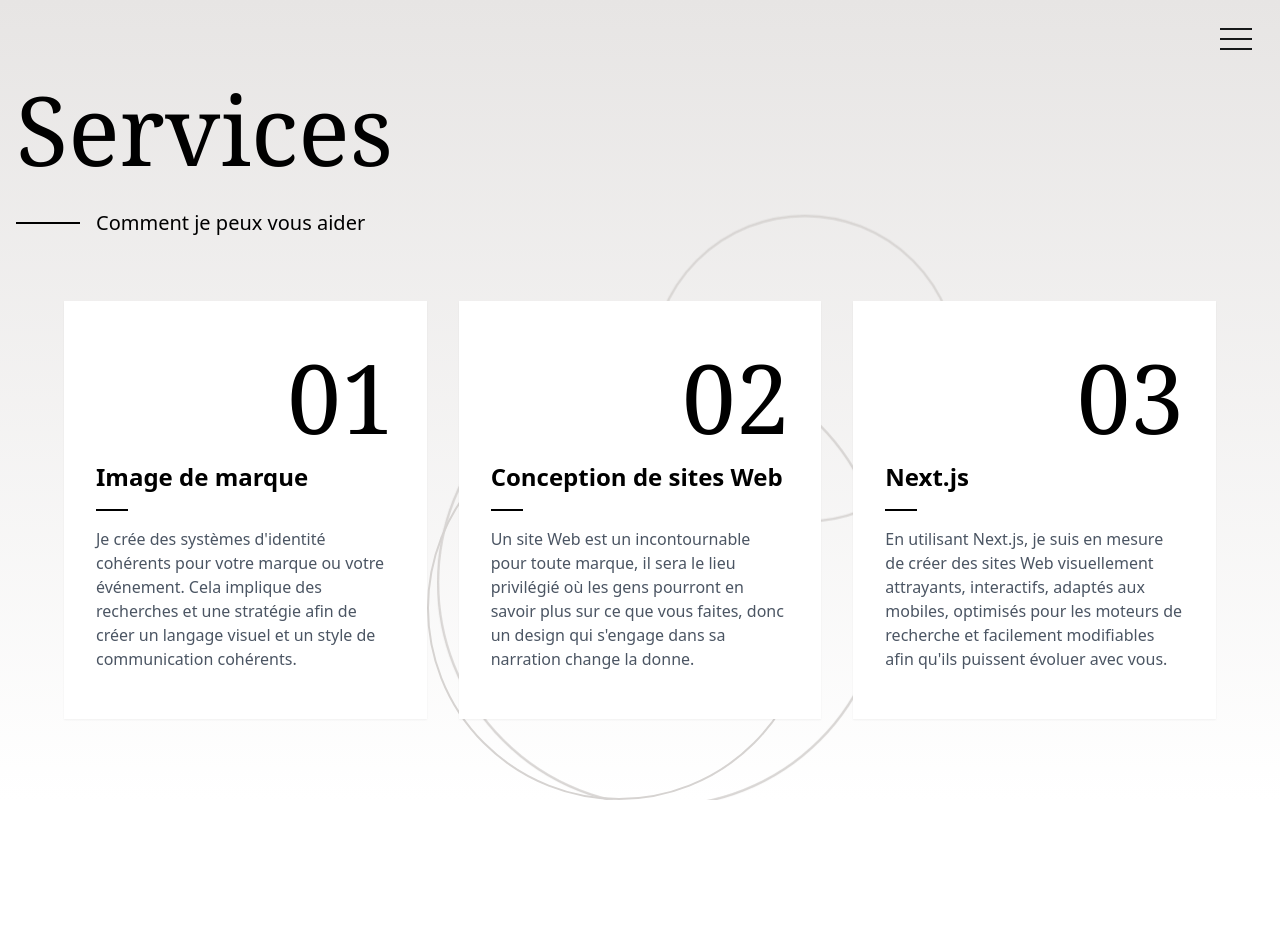
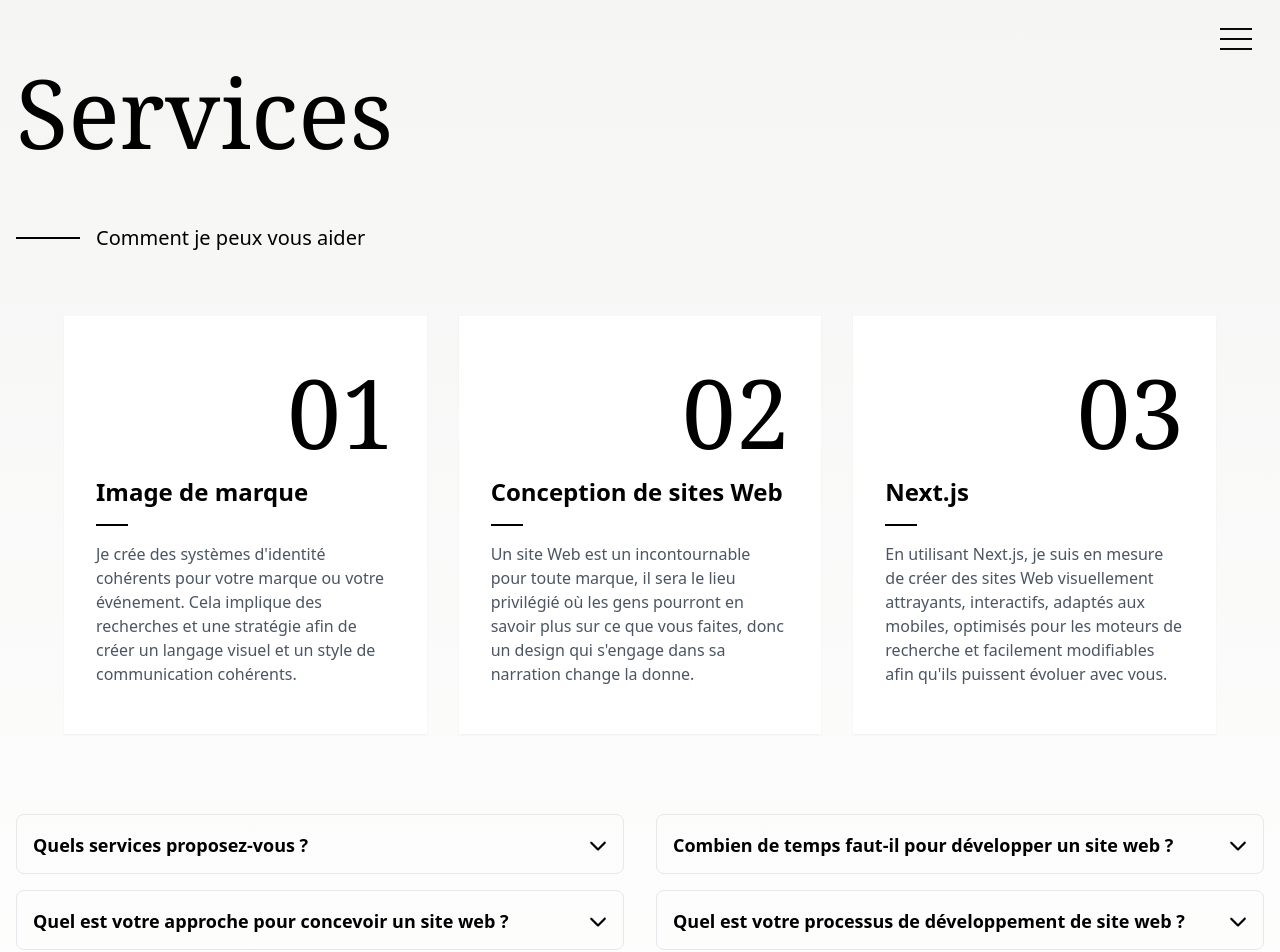
Before and after one commit to franckick0909/design, a Next.js app: page /pages/branding/services in a window 1280 px wide. Shown: the top 952 px of the page. Before the commit the page ends 800 px from the top, so only its background shows below. Built offline with nearby package versions, Linux system fonts and the light colour scheme; a web font is replaced by a local one.

Commit message:
commit 13

```diff
--- /dev/null
+++ b/src/app/components/accordion.tsx
@@ -0,0 +1,99 @@
+import { motion, Variants } from 'framer-motion'
+import { FaChevronDown } from 'react-icons/fa6'
+import React, { useState } from 'react'
+
+interface AccordionItemProps {
+  title: string
+  content: string
+  isExpanded: boolean
+  onToggle: () => void
+}
+
+interface AccordionProps {
+  items: Array<{
+    title: string
+    content: string
+  }>
+}
+
+const AccordionItem: React.FC<AccordionItemProps> = ({
+  title,
+  content,
+  isExpanded,
+  onToggle,
+}) => {
+  const cardVariants: Variants = {
+    collapsed: {
+      height: '60px',
+      transition: { type: 'spring', stiffness: 300, damping: 30 },
+    },
+    expanded: {
+      height: 'auto',
+      transition: { type: 'spring', stiffness: 300, damping: 30 },
+    },
+  }
+
+  const contentVariants: Variants = {
+    collapsed: { opacity: 0 },
+    expanded: {
+      opacity: 1,
+      transition: { delay: 0.1 },
+    },
+  }
+
+  const chevronVariants: Variants = {
+    collapsed: { rotate: 0 },
+    expanded: { rotate: 180 },
+  }
+
+  return (
+    <motion.div
+      className={`w-90 dark:bg-gray-800' my-4 h-full cursor-pointer select-none overflow-hidden rounded-lg border  dark:border-stone-200`}
+      variants={cardVariants}
+      initial="collapsed"
+      animate={isExpanded ? 'expanded' : 'collapsed'}
+      onClick={onToggle}
+    >
+      <div className="flex items-center justify-between p-4 text-gray-900 dark:text-gray-100">
+        <h2 className="m-0 text-base md:text-lg font-semibold text-black">{title}</h2>
+        <motion.div variants={chevronVariants}>
+          <FaChevronDown size={18} className="text-black" />
+        </motion.div>
+      </div>
+      <motion.div
+        className="text-md select-none px-4 py-4"
+        variants={contentVariants}
+        initial="collapsed"
+        animate={isExpanded ? 'expanded' : 'collapsed'}
+      >
+        <p className="m-0 text-sm md:text-base text-stone-700">
+          {content}
+        </p>
+      </motion.div>
+    </motion.div>
+  )
+}
+
+const Accordion: React.FC<AccordionProps> = ({ items }) => {
+  const [expandedIndex, setExpandedIndex] = useState<number | null>(null)
+
+  const handleToggle = (index: number) => {
+    setExpandedIndex(expandedIndex === index ? null : index)
+  }
+
+  return (
+    <div className="space-y-4">
+      {items.map((item, index) => (
+        <AccordionItem
+          key={index}
+          title={item.title}
+          content={item.content}
+          isExpanded={expandedIndex === index}
+          onToggle={() => handleToggle(index)}
+        />
+      ))}
+    </div>
+  )
+}
+
+export default Accordion
--- /dev/null
+++ b/src/app/components/collapse.tsx
@@ -0,0 +1,55 @@
+import React, { useState } from 'react';
+import { motion, AnimatePresence } from 'framer-motion';
+
+interface CollapseProps {
+  title: string;
+  children: React.ReactNode;
+}
+
+export default function Collapse({ title, children }: CollapseProps) {
+  const [isOpen, setIsOpen] = useState(false);
+
+  const toggleCollapse = () => {
+    setIsOpen(!isOpen);
+  };
+
+  return (
+    <div className="  border-stone-200 rounded-md mb-2 overflow-hidden shadow-lg bg-black text-white ">
+      <button
+        type="button"
+        className="w-full p-4 text-left flex justify-between items-center relative"
+        onClick={toggleCollapse}
+      >
+        <span className="text-lg font-normal font-inter">{title}</span>
+        <div className="relative w-6 h-6">
+          <motion.span
+            className="absolute top-1/2 left-0 right-0 h-0.5 bg-current"
+            animate={{ rotate: isOpen ? 0 : 0 }}
+            transition={{ duration: 0.3 }}
+          />
+          <motion.span
+            className="absolute top-1/2 left-0 right-0 h-0.5 bg-current"
+            animate={{ rotate: isOpen ? 0 : 90 }}
+            transition={{ duration: 0.3 }}
+          />
+        </div>
+      </button>
+      <AnimatePresence initial={false}>
+        {isOpen && (
+          <motion.div
+            initial="collapsed"
+            animate="open"
+            exit="collapsed"
+            variants={{
+              open: { opacity: 1, height: "auto" },
+              collapsed: { opacity: 0, height: 0 }
+            }}
+            transition={{ duration: 0.3, ease: "easeInOut" }}
+          >
+            <div className="p-4">{children}</div>
+          </motion.div>
+        )}
+      </AnimatePresence>
+    </div>
+  );
+}
--- a/src/app/data/data.tsx
+++ b/src/app/data/data.tsx
@@ -242,3 +242,50 @@
     description: "En utilisant Next.js, je suis en mesure de créer des sites Web visuellement attrayants, interactifs, adaptés aux mobiles, optimisés pour les moteurs de recherche et facilement modifiables afin qu'ils puissent évoluer avec vous.",
   },
 ];
+
+
+export const accordionItems1 = [
+  {
+    title: 'Quels services proposez-vous ?',
+    content:
+      "Je propose des services de création de design, de développement de sites web sur mesure, et je m'occupe également du déploiement en production de votre site internet.",
+  },
+  {
+    title: 'Quel est votre approche pour concevoir un site web ?',
+    content:
+      "Je commence par écouter les besoins de votre marque et de vos clients, puis je crée un design qui répond à ces besoins. Je travaille également sur l'expérience utilisateur pour garantir que le site est facile à utiliser et à naviguer.",
+  },
+  {
+    title: 'Comment gérez-vous la maintenance de votre site web ?',
+    content:
+      'Je propose des services de maintenance de site web, y compris la mise à jour du contenu, la correction de bugs et la résolution de problèmes de performance.',
+  },
+  {
+    title: "Quel type de site web proposez-vous ?",
+    content:
+      "Je propose des sites web sur mesure, y compris des sites vitrines, des sites e-commerce, des sites de portfolio",
+  },
+]
+
+export const accordionItems2 = [
+  {
+    title: "Combien de temps faut-il pour développer un site web ?",
+    content:
+      "Le temps de développement d'un site web varie en fonction de la complexité du projet et des besoins spécifiques du client. Je travaille de manière agile pour garantir un développement rapide et efficace.",
+  },
+  {
+    title: "Quel est votre processus de développement de site web ?",
+    content:
+      "Je commence par écouter les besoins de votre marque et de vos clients, puis je crée un design qui répond à ces besoins. Je travaille également sur l'expérience utilisateur pour garantir que le site est facile à utiliser et à naviger.",
+  },
+  {
+    title: "Comment gérez-vous la maintenance de votre site web ?",
+    content:
+      "Je propose des services de maintenance de site web, y compris la mise à jour du contenu, la correction de bugs et la résolution de problèmes de performance.",
+  },
+  {
+    title: "Faites-vous le référencement naturel (SEO) ?",
+    content:
+      "Oui, je travaille sur l'optimisation pour les moteurs de recherche (SEO) pour garantir que votre site est visible et accessible aux gens.",
+  },
+]
--- a/src/app/pages/branding/services/page.tsx
+++ b/src/app/pages/branding/services/page.tsx
@@ -1,12 +1,16 @@
-"use client"
+"use client";
 
-import { dataServices } from "@/app/data/data";
+import { dataServices, accordionItems1, accordionItems2 } from "@/app/data/data";
 import { motion } from "framer-motion";
+import Accordion from "@/app/components/accordion";
 
 export default function Services() {
   return (
-    <section id="services" className="relative min-h-screen w-full flex flex-col items-center justify-center py-16 bg-gradient-to-t from-white to-stone-200 overflow-hidden">
-      <div className="container mx-auto px-4 relative z-10">
+    <section
+      id="services"
+      className="relative min-h-screen w-full flex flex-col items-center justify-center py-16 bg-gradient-to-t from-white to-stone-100 overflow-hidden"
+    >
+      <div className="container mx-auto px-4 relative z-10 space-y-16">
         <motion.h2
           initial={{ opacity: 0, y: -50 }}
           animate={{ opacity: 1, y: 0 }}
@@ -31,62 +35,28 @@
               key={service.id}
               initial={{ opacity: 0, y: 50 }}
               animate={{ opacity: 1, y: 0 }}
-              transition={{ duration: 0.6, delay: index * 0.1, ease: "easeOut" }}
+              transition={{
+                duration: 0.6,
+                delay: index * 0.1,
+                ease: "easeOut",
+              }}
               className="bg-white px-8 py-12 shadow-sm hover:shadow-lg transition-all duration-300"
             >
-              <h4 className="text-8xl mb-4 font-serif text-end">{service.id}</h4>
+              <h4 className="text-8xl mb-4 font-serif text-end">
+                {service.id}
+              </h4>
               <h5 className="text-2xl font-semibold mb-4">{service.title}</h5>
               <div className="w-8 h-0.5 bg-black mb-4"></div>
               <p className="text-gray-600">{service.description}</p>
             </motion.div>
           ))}
         </div>
+
+        <div className="grid grid-cols-1 sm:grid-cols-2 gap-8  mx-auto">
+          <Accordion items={accordionItems1} />
+          <Accordion items={accordionItems2} />
+        </div>
       </div>
-
-      {/* Cercles animés */}
-      <div className="absolute bottom-0 left-1/3 w-96 h-96 border-2 border-stone-300 rounded-full z-0"></div>
-      <motion.div
-        className="absolute bottom-0 left-1/3 w-96 h-96 border-2 border-stone-300 rounded-full z-0"
-        animate={{
-          scale: [1, 1.2, 1],
-          opacity: [0.6, 1, 0.7],
-          x: [0, 50, 0],
-          y: [0, -30, 0],
-        }}
-        transition={{
-          duration: 15,
-          repeat: Infinity,
-          ease: "easeInOut",
-        }}
-      />
-      <motion.div
-        className="absolute top-1/4 right-1/4 w-64 h-64 border-2 border-stone-300 rounded-full z-0"
-        animate={{
-          scale: [1, 1.3, 1],
-          opacity: [0.7, 1, 0.5],
-          x: [0, -40, 0],
-          y: [0, 60, 0],
-        }}
-        transition={{
-          duration: 18,
-          repeat: Infinity,
-          ease: "easeInOut",
-        }}
-      />
-      <motion.div
-        className="absolute top-1/2 left-[15%] w-48 h-48 border-2 border-stone-300 rounded-full z-0"
-        animate={{
-          scale: [1, 1.25, 1],
-          opacity: [0.6, 1, 0.7],
-          x: [0, 30, 0],
-          y: [0, -40, 0],
-        }}
-        transition={{
-          duration: 20,
-          repeat: Infinity,
-          ease: "easeInOut",
-        }}
-      />
     </section>
   );
 }
--- /dev/null
+++ b/src/app/profile/api/route.ts
@@ -0,0 +1,16 @@
+import { NextRequest } from "next/server";
+
+export async function GET(request: NextRequest) {
+
+    const user = request.cookies.get("user");
+    console.log(user);
+
+
+
+  return new Response("<h1>Profile data</h1>", {
+    headers: {
+      "Content-Type": "text/html",
+      "Set-Cookie": "user=franck",
+    },
+  });
+}
--- /dev/null
+++ b/src/app/profile/page.tsx
@@ -0,0 +1,7 @@
+export default function Profile() {
+  return (
+    <div>
+      <h1>Profile</h1>
+    </div>
+  );
+}
```
